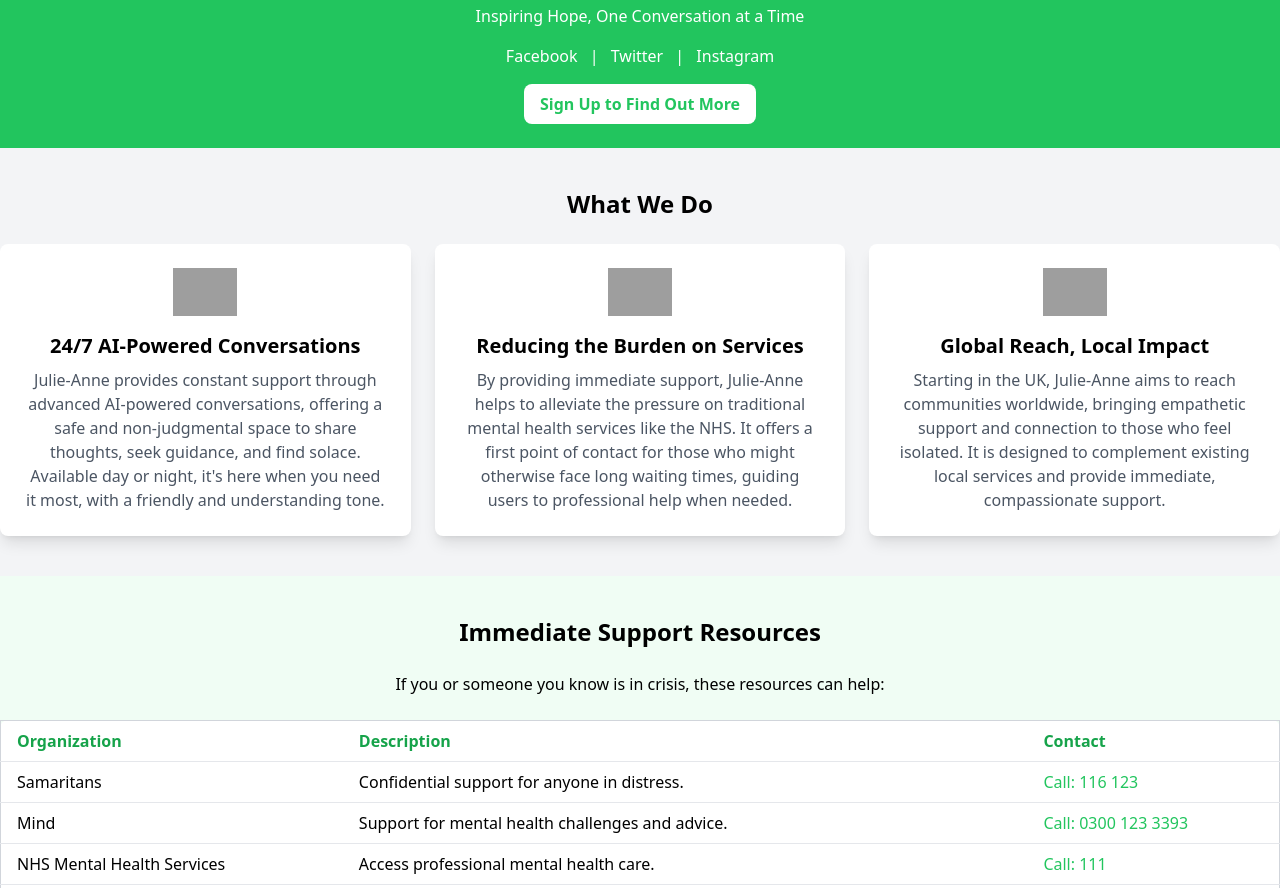
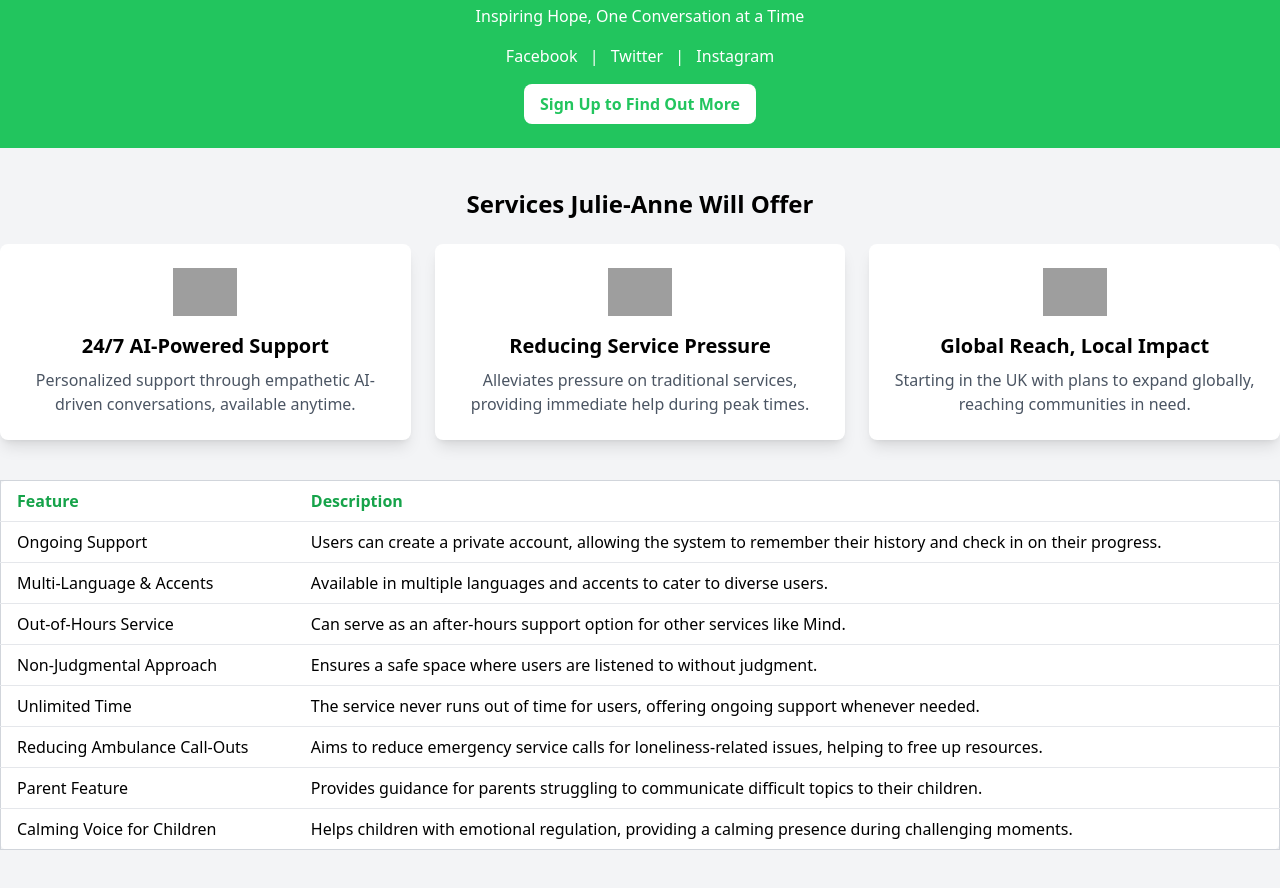
Before and after one commit to MFitzy420/julieanne, a plain HTML site: page index.html in a window 1280 px wide. Shown: the part 64-952 px from the top of the page. Drawn offline with nearby package versions, Linux system fonts and the light colour scheme; grey boxes are pictures that could not be loaded.

Commit message:
Update index.html
Updated service offering

```diff
--- a/index.html
+++ b/index.html
@@ -24,32 +24,72 @@
         </div>
     </header>
 
-    <!-- What We Do -->
+   <!-- Services Julie-Anne Will Offer -->
 <section class="py-10">
     <div class="container mx-auto">
-            <h2 class="text-2xl font-bold text-center mb-6">What We Do</h2>
+        <h2 class="text-2xl font-bold text-center mb-6">Services Julie-Anne Will Offer</h2>
         <div class="flex flex-col md:flex-row justify-center gap-6">
             <div class="bg-white p-6 rounded-lg shadow-lg flex-1 text-center transition-transform transform hover:-translate-y-2">
                 <img src="https://img.icons8.com/color/96/chat--v1.png" alt="Chat Icon" class="mx-auto mb-4 w-16">
-                    <h3 class="text-xl font-semibold">24/7 AI-Powered Conversations</h3>
-                    <p class="text-gray-600 mt-2">
-                        Julie-Anne provides constant support through advanced AI-powered conversations, offering a safe and non-judgmental space to share thoughts, seek guidance, and find solace. Available day or night, it's here when you need it most, with a friendly and understanding tone.
-                    </p>
+                <h3 class="text-xl font-semibold">24/7 AI-Powered Support</h3>
+                <p class="text-gray-600 mt-2">Personalized support through empathetic AI-driven conversations, available anytime.</p>
             </div>
             <div class="bg-white p-6 rounded-lg shadow-lg flex-1 text-center transition-transform transform hover:-translate-y-2">
                 <img src="https://img.icons8.com/color/96/health-book.png" alt="Health Icon" class="mx-auto mb-4 w-16">
-                    <h3 class="text-xl font-semibold">Reducing the Burden on Services</h3>
-                    <p class="text-gray-600 mt-2">
-                        By providing immediate support, Julie-Anne helps to alleviate the pressure on traditional mental health services like the NHS. It offers a first point of contact for those who might otherwise face long waiting times, guiding users to professional help when needed.
-                    </p>
+                <h3 class="text-xl font-semibold">Reducing Service Pressure</h3>
+                <p class="text-gray-600 mt-2">Alleviates pressure on traditional services, providing immediate help during peak times.</p>
             </div>
             <div class="bg-white p-6 rounded-lg shadow-lg flex-1 text-center transition-transform transform hover:-translate-y-2">
                 <img src="https://img.icons8.com/color/96/earth-planet.png" alt="Globe Icon" class="mx-auto mb-4 w-16">
                 <h3 class="text-xl font-semibold">Global Reach, Local Impact</h3>
-                    <p class="text-gray-600 mt-2">
-                        Starting in the UK, Julie-Anne aims to reach communities worldwide, bringing empathetic support and connection to those who feel isolated. It is designed to complement existing local services and provide immediate, compassionate support.
-                    </p>
+                <p class="text-gray-600 mt-2">Starting in the UK with plans to expand globally, reaching communities in need.</p>
             </div>
+        </div>
+
+        <!-- Additional Features Table -->
+        <div class="mt-10 overflow-x-auto">
+            <table class="min-w-full bg-white border border-gray-300 rounded-lg">
+                <thead>
+                    <tr>
+                        <th class="px-4 py-2 text-left text-green-600">Feature</th>
+                        <th class="px-4 py-2 text-left text-green-600">Description</th>
+                    </tr>
+                </thead>
+                <tbody>
+                    <tr>
+                        <td class="px-4 py-2 border-t">Ongoing Support</td>
+                        <td class="px-4 py-2 border-t">Users can create a private account, allowing the system to remember their history and check in on their progress.</td>
+                    </tr>
+                    <tr>
+                        <td class="px-4 py-2 border-t">Multi-Language & Accents</td>
+                        <td class="px-4 py-2 border-t">Available in multiple languages and accents to cater to diverse users.</td>
+                    </tr>
+                    <tr>
+                        <td class="px-4 py-2 border-t">Out-of-Hours Service</td>
+                        <td class="px-4 py-2 border-t">Can serve as an after-hours support option for other services like Mind.</td>
+                    </tr>
+                    <tr>
+                        <td class="px-4 py-2 border-t">Non-Judgmental Approach</td>
+                        <td class="px-4 py-2 border-t">Ensures a safe space where users are listened to without judgment.</td>
+                    </tr>
+                    <tr>
+                        <td class="px-4 py-2 border-t">Unlimited Time</td>
+                        <td class="px-4 py-2 border-t">The service never runs out of time for users, offering ongoing support whenever needed.</td>
+                    </tr>
+                    <tr>
+                        <td class="px-4 py-2 border-t">Reducing Ambulance Call-Outs</td>
+                        <td class="px-4 py-2 border-t">Aims to reduce emergency service calls for loneliness-related issues, helping to free up resources.</td>
+                    </tr>
+                    <tr>
+                        <td class="px-4 py-2 border-t">Parent Feature</td>
+                        <td class="px-4 py-2 border-t">Provides guidance for parents struggling to communicate difficult topics to their children.</td>
+                    </tr>
+                    <tr>
+                        <td class="px-4 py-2 border-t">Calming Voice for Children</td>
+                        <td class="px-4 py-2 border-t">Helps children with emotional regulation, providing a calming presence during challenging moments.</td>
+                    </tr>
+                </tbody>
+            </table>
         </div>
     </div>
 </section>
```
Lines whose indentation alone changed are shown as unchanged.
